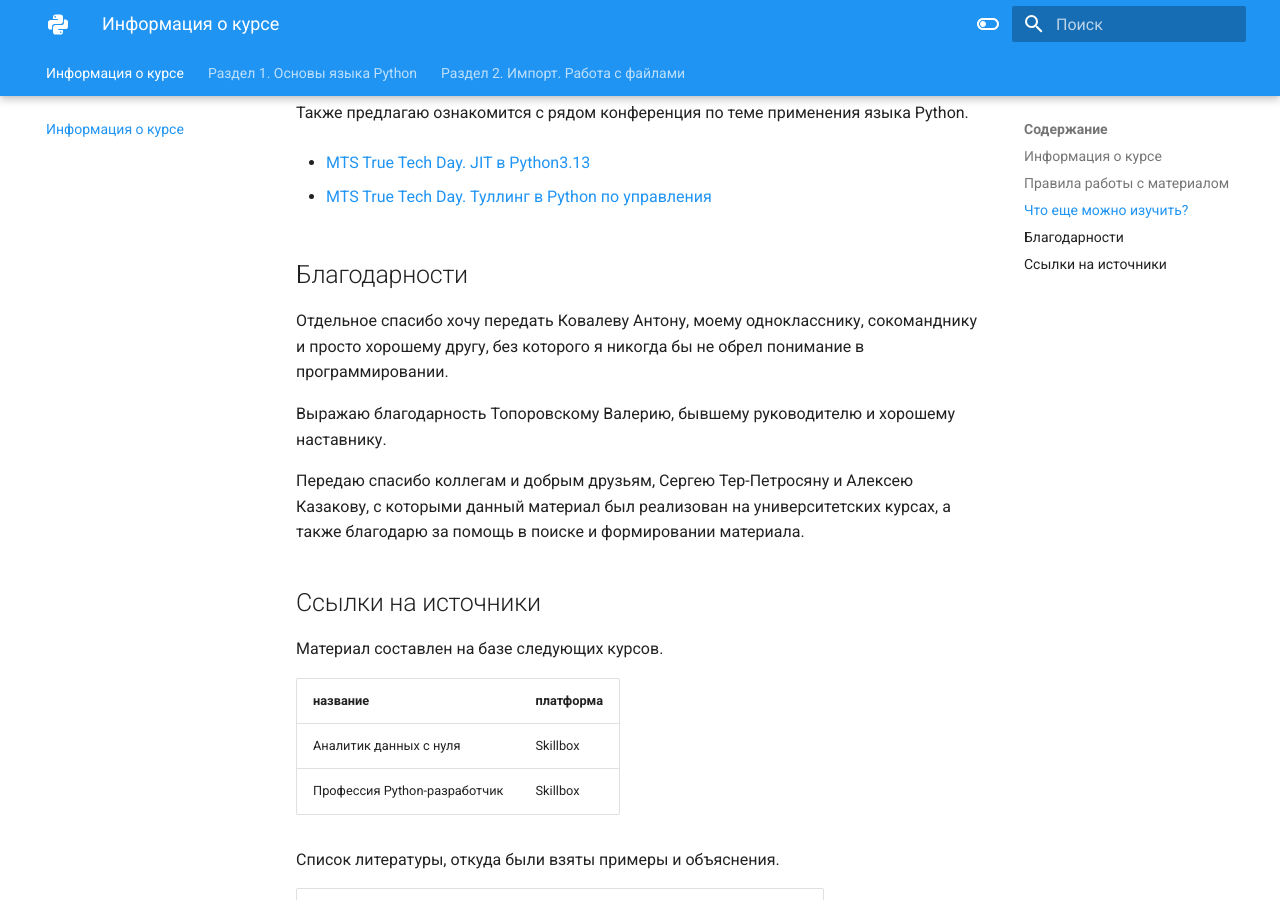
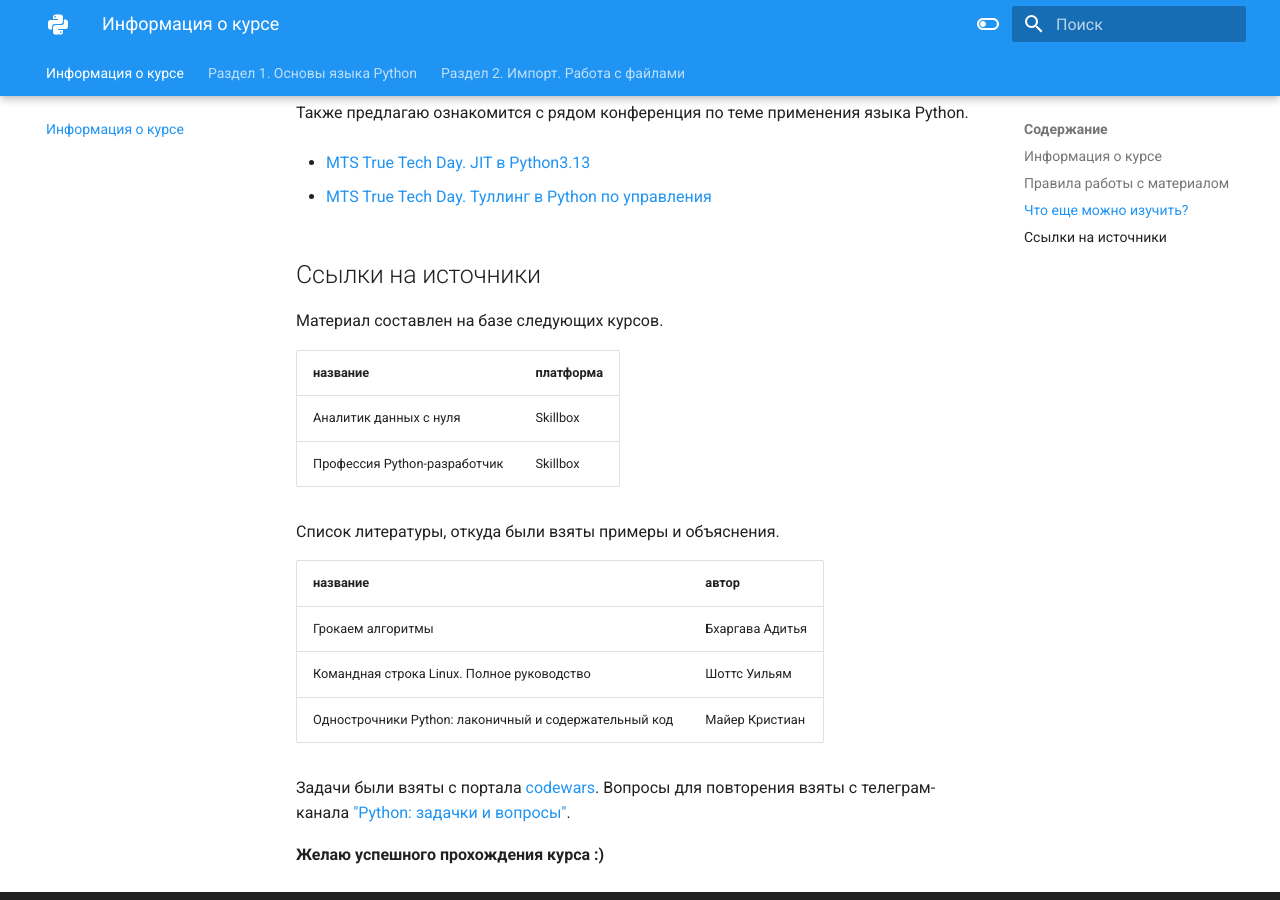
Before and after one commit to pyshkovni/python_base, an MkDocs documentation site: the page built from docs/markdowns/index.md, in a window 1280 px wide and 900 px high, scrolled down 2480 px. Built offline with MkDocs 1.6.1 and Material for MkDocs 9.7.7, drawn with Linux system fonts in a browser that asks for light colours.

Commit message:
Перенес благодарности на страницу профиля

```diff
--- a/docs/markdowns/index.md
+++ b/docs/markdowns/index.md
@@ -76,14 +76,6 @@
 
 * [MTS True Tech Day. Туллинг в Python по управления](https://www.youtube.com/watch?v=Uu1jslSHTOo&list=PLBf6S6ZuTomoUSjI_smbTvj-xMouwF0SF&index=3)
 
-## Благодарности
-
-Отдельное спасибо хочу передать Ковалеву Антону, моему однокласснику, сокоманднику и просто хорошему другу, без которого я никогда бы не обрел понимание в программировании.
-
-Выражаю благодарность Топоровскому Валерию, бывшему руководителю и хорошему наставнику.
-
-Передаю спасибо коллегам и добрым друзьям, Сергею Тер-Петросяну и Алексею Казакову, с которыми данный материал был реализован на университетских курсах, а также благодарю за помощь в поиске и формировании материала.
-
 ## Ссылки на источники
 
 Материал составлен на базе следующих курсов.
```
